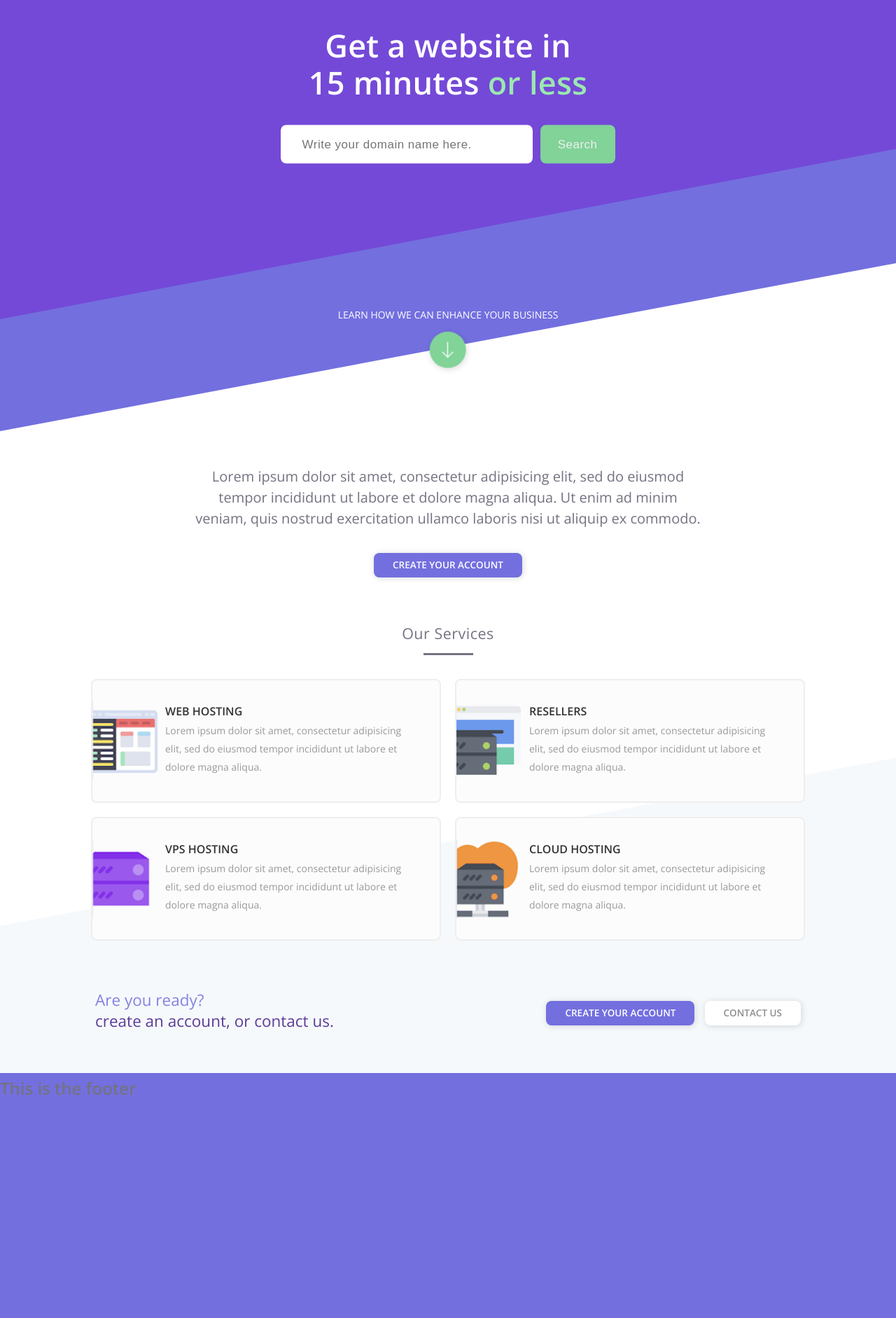
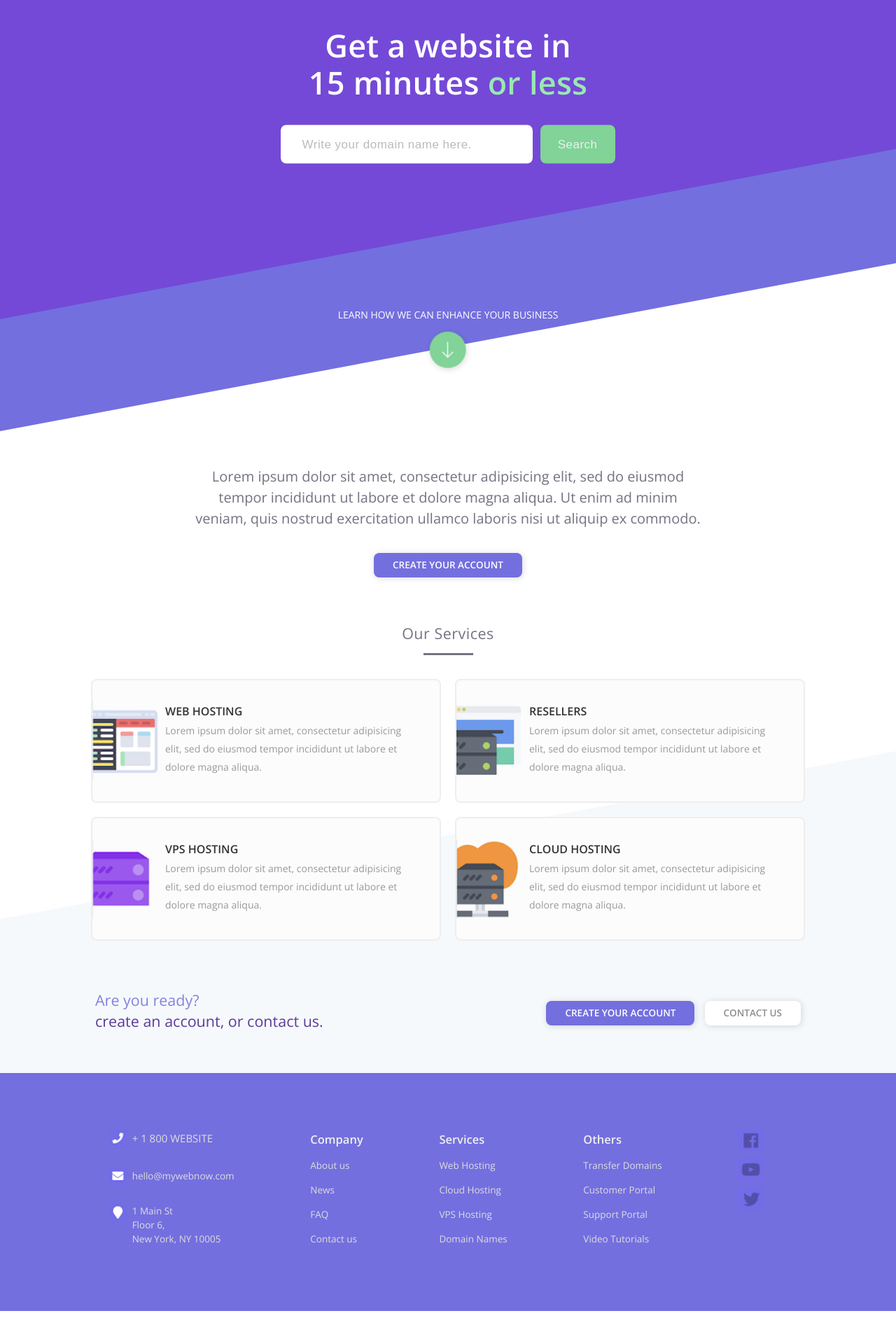
Before and after one commit to jeff-gosselin/thesis_proj, a PHP site: page / in a window 1280 px wide. Shown: the part 184-2067 px from the top of the page at 70% size. Run offline with PHP 8.4, Linux system fonts and the light colour scheme.

Commit message:
completed footer

```diff
--- a/css/index_styles.css
+++ b/css/index_styles.css
@@ -6,6 +6,7 @@
 
 html {
 	font-size: 62.5%;
+	scroll-behavior: smooth;
 }
 
 body {
@@ -100,6 +101,7 @@ nav {
 	color: rgb(155, 232, 177);
 }
 
+/* Form */
 .hero-content form {
 	margin-top: 3.5rem;
 }
@@ -112,6 +114,10 @@ nav {
 	letter-spacing: .05rem;
 	border-radius: 8px;
 	border: none;
+}
+
+input::-webkit-input-placeholder{
+    color: #bbb;
 }
 
 .submit {
@@ -131,7 +137,6 @@ nav {
 	background-color: rgb(139, 221, 152);
 	transition-duration: .25s;
 }
-
 /**/
 
 /* Hero Banner Background */
@@ -173,7 +178,6 @@ nav {
 }
 
 .arrow-down h3 {
-	/* margin-top: 14rem; */
 	text-transform: uppercase;
 	color: #fff;
 	font-size: 1.4rem;
@@ -315,7 +319,7 @@ nav {
 	flex: 0 1 auto;
 	text-align: left;
 	font-weight: 300;
-	font-size: 2.25rem;
+	font-size: 2.15rem;
 	line-height: 3rem;
 	color: rgb(132, 129, 226);
 }
@@ -342,8 +346,58 @@ nav {
 /***** START: Footer *****/
 footer {
 	position: relative;
-	height: 350px;
+	color: #ddd;
 	background-color: rgb(115, 111, 223);
+}
+
+.footer-content {
+	display: flex;
+	justify-content: space-evenly;
+	padding: 8rem;
+}
+
+.footer-content ul {
+	flex: 0 1 auto;
+	list-style: none;
+	font-size: 1.35rem;
+	font-weight: 300;
+}
+
+.col > li {
+	padding-bottom: 1rem;
+}
+
+.col a {
+	text-decoration: none;
+	color: inherit;
+}
+
+.contact-info > li {
+	position: relative;
+}
+
+.contact-info > li:nth-child(2), .contact-info > li:nth-child(3) {
+	padding-top: 2.75rem;
+}
+
+.contact-icon img {
+	position: absolute;
+	left: -3.25rem;
+}
+
+.contact-address > li {
+	line-height: 2rem;
+}
+
+.medium {
+	font-size: 1.5rem;
+	font-weight: 400;
+}
+
+.bold {
+	font-size: 1.65rem;
+	font-weight: 700;
+	color: #efefef;
 }
 
 .gray-bkg {
--- a/index.html
+++ b/index.html
@@ -41,7 +41,7 @@
 
 		<div class="arrow-down">
 			<h3>Learn how we can enhance your business</h3>
-			<a href="#"><img class="arrow" src="images/down.png" /></a>
+			<a href="#"><img class="arrow" src="images/down.png"/></a>
 		</div>
 
 		<!-- Learn How Section -->
@@ -109,10 +109,71 @@
 		<footer>
 			<div class="gray-bkg"></div>
 			<div class="footer-content">
-				<h2>
-					This is the footer
-				</h2>
+				<ul class="contact-info">
+					<li class="medium contact-icon">
+						<img src="images/phone.png" alt="Phone"/>
+						+ 1 800 WEBSITE
+					</li>
+					<li class="contact-icon">
+						<img src="images/email.png" alt="Email"/>
+						hello@mywebnow.com
+					</li>
+					<li>
+						<ul class="contact-address">
+							<li class="contact-icon">
+								<img src="images/address.png" alt="Address"/>
+								1 Main St
+							</li>
+							<li>Floor 6,</li>
+							<li>New York, NY 10005</li>
+						</ul>
+					</li>
+				</ul>
+
+				<ul class="col">
+					<li class="bold">Company</li>
+					<li><a href="#">About us</a></li>
+					<li><a href="#">News</a></li>
+					<li><a href="#">FAQ</a></li>
+					<li><a href="#">Contact us</a></li>
+				</ul>
+
+				<ul class="col">
+					<li class="bold">Services</li>
+					<li><a href="#">Web Hosting</a></li>
+					<li><a href="#">Cloud Hosting</a></li>
+					<li><a href="#">VPS Hosting</a></li>
+					<li><a href="#">Domain Names</a></li>
+				</ul>
+
+				<ul class="col">
+					<li class="bold">Others</li>
+					<li><a href="#">Transfer Domains</a></li>
+					<li><a href="#">Customer Portal</a></li>
+					<li><a href="#">Support Portal</a></li>
+					<li><a href="#">Video Tutorials</a></li>
+				</ul>
+
+				<ul class="social-icons">
+					<li>
+						<a target="_blank" href="https://www.facebook.com">
+							<img src="images/facebook.png" alt="Facebook"/>
+						</a>
+					</li>
+					<li>
+						<a target="_blank" href="https://www.youtube.com">
+							<img src="images/youtube.png" alt="Youtube"/>
+						</a>
+					</li>
+					<li>
+						<a target="_blank" href="https://www.twitter.com">
+							<img src="images/twitter.png" alt="Twitter"/>
+						</a>
+					</li>
+				</ul>
+
 			</div>
 		</footer>
+		<script type="text/javascript" src="js/index.js"></script>
 	</body>
 </html>
--- /dev/null
+++ b/js/index.js
@@ -0,0 +1,22 @@
+
+// Comment this section out when using real links on the web page
+const links = document.querySelectorAll('a[href^="#"]');
+links.forEach(link => {
+	link.addEventListener('click', (e) => e.preventDefault())
+});
+//////////////////////////////////////////////////////////////////
+
+
+const arrow = document.querySelector('.arrow-down > a')
+console.log(arrow);
+
+arrow.addEventListener('click', (e) => {
+	console.log("YO!");
+	e.preventDefault();
+	document.querySelector('.how-content').scrollIntoView({
+            behavior: 'smooth'
+        });
+});
+
+const input = document.querySelector('.domain');
+console.log(input);
```
Also changed, not shown: images/address.png (added), images/email.png (added), images/facebook.png (added), images/phone.png (added), images/twitter.png (added), images/youtube.png (added).
